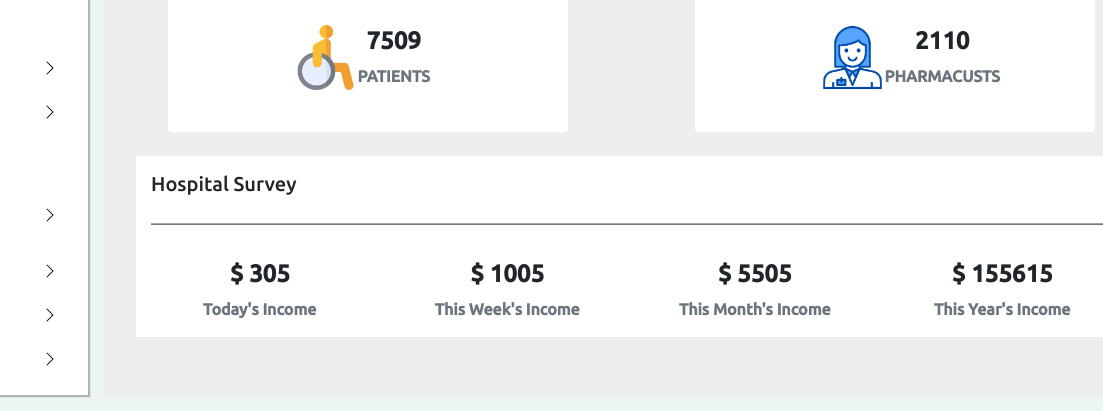
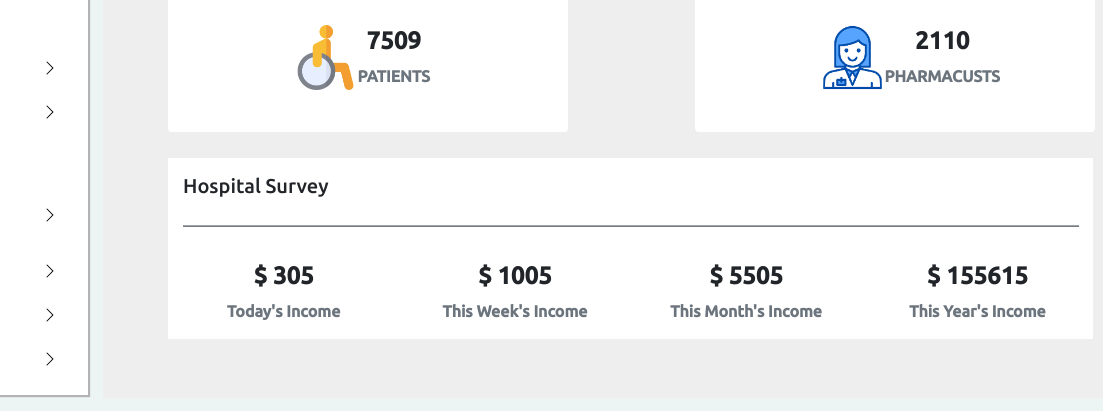
Before and after one commit to SafiraSoft1/Dashboard, a website: page index.html in a window 1280 px wide. Shown: the part 392-803 px from the top of the page, 177-1280 px from the left. Drawn offline with Linux system fonts and the light colour scheme.

Commit message:
Corrigido tamanho da div hospital survey

```diff
--- a/paginas/fundamentos.html
+++ b/paginas/fundamentos.html
@@ -35,9 +35,9 @@
             </div>
         </div>
     </div>
-    <div class="row p-5 rounded" style="margin-top: -40px;">
+    <div class="row rounded" style="margin-left: 65px; margin-top: 10px; width: 925px; ">
         <div class="col-12 bg-white" style="font-family: ubuntu;"><h5 class="mt-3" >Hospital Survey</h5></div>
-        <div class="col-12 bg-white text-muted" style="font-family: ubuntu;"><p>________________________________________________________________________________________________________________________</p></div>
+        <div class="col-12 bg-white text-muted" style="font-family: ubuntu;"><p>________________________________________________________________________________________________________________</p></div>
         <div class="col-3 ml-1 mx-auto text-center bg-white w-22"><p class="mt-3 h4"><strong>$ 305</strong></p> <p class="text-muted"><strong>Today's Income</strong></p></div>
         <div class="col-3 ml-1 mx-auto text-center bg-white w-22"><p class="mt-3 h4"><strong>$ 1005</strong></p> <p class="text-muted"><strong>This Week's Income</strong></p></div>
         <div class="col-3 ml-1 mx-auto text-center bg-white w-22"><p class="mt-3 h4"><strong>$ 5505</strong></p> <p class="text-muted"><strong>This Month's Income</strong></p> </div>
```
